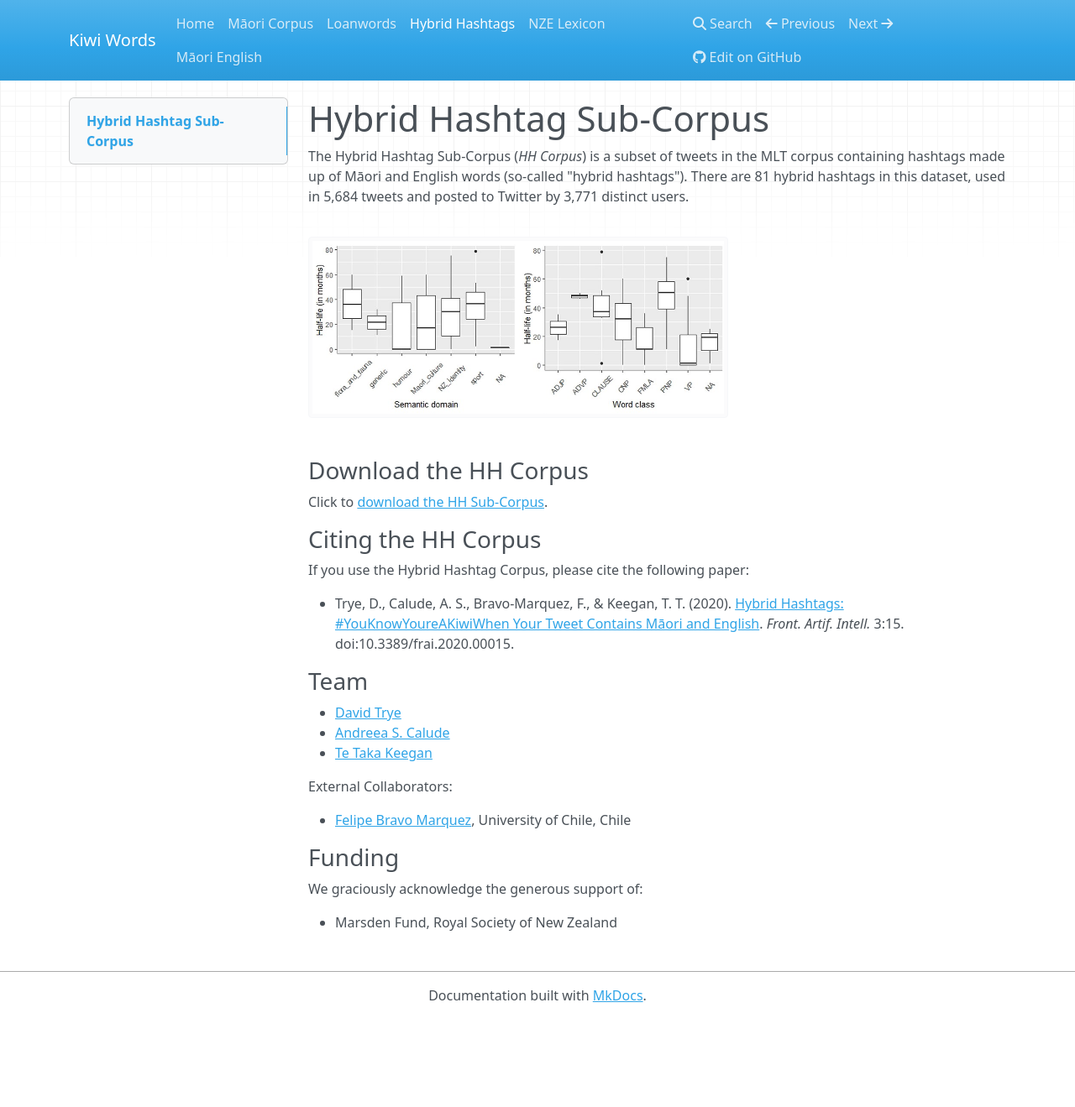
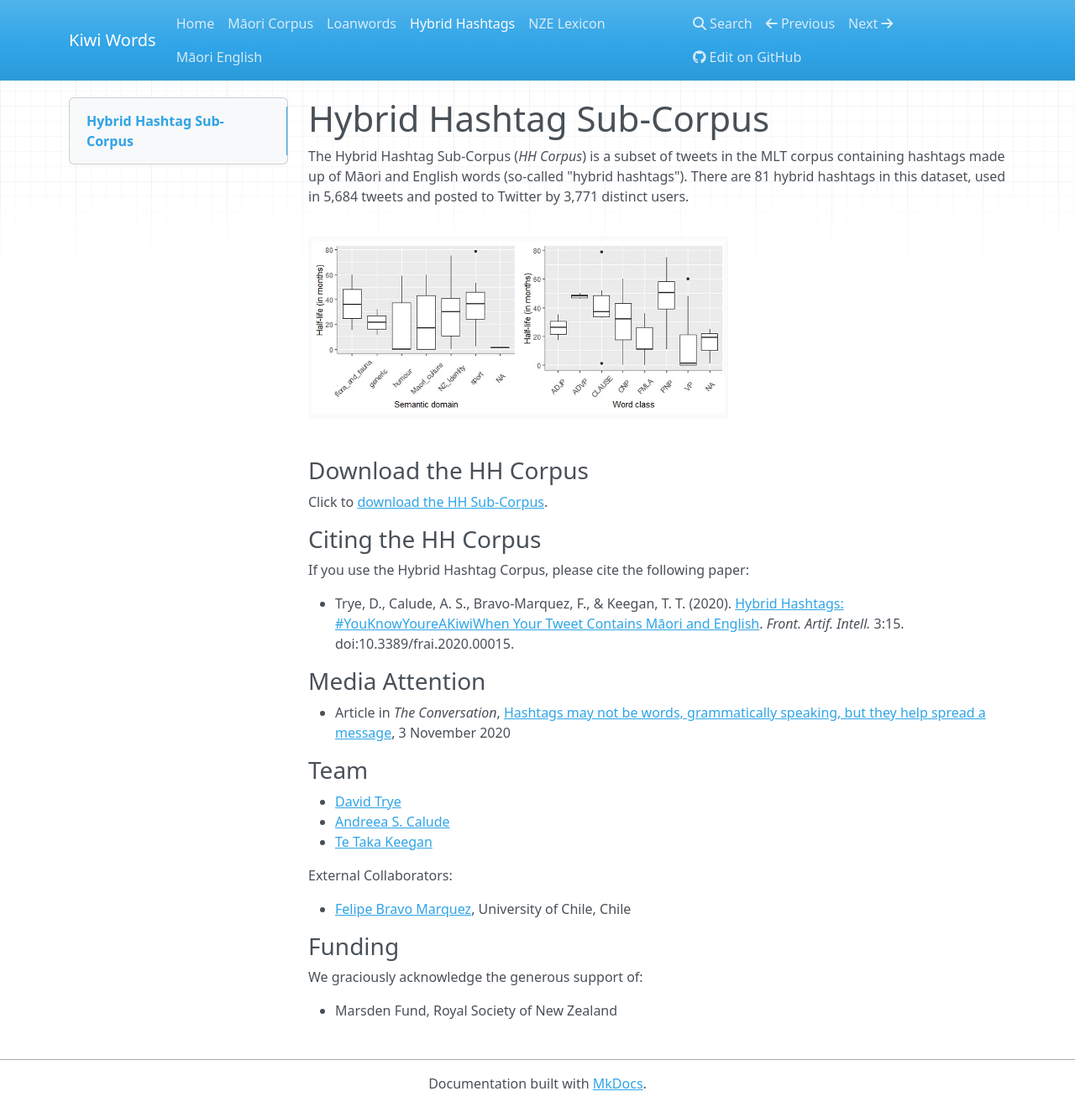
Before and after one commit to Waikato/kiwiwords, an MkDocs documentation site: the page built from docs/hh_corpus.md, in a window 1280 px wide and 1319 px high. Shown: the whole window at 84% size. Built offline with MkDocs 1.6.1, drawn with Linux system fonts in a browser that asks for light colours; nearby versions of some CDN libraries.

Commit message:
Update hh_corpus.md

```diff
--- a/docs/hh_corpus.md
+++ b/docs/hh_corpus.md
@@ -2,7 +2,7 @@
 # Hybrid Hashtag Sub-Corpus
 The Hybrid Hashtag Sub-Corpus (<i>HH Corpus</i>) is a subset of tweets in the MLT corpus containing hashtags made up of Māori and English words (so-called "hybrid hashtags"). There are 81 hybrid hashtags in this dataset, used in 5,684 tweets and posted to Twitter by 3,771 distinct users.
 
-<img src="../pics/hashtag_graphs.jpg" alt="Box-plots showing th esemantic domain and word class of hybrid hashtags in the MLT Corpus" width="500"/>
+<img src="../pics/hashtag_graphs.jpg" alt="Box-plots showing the semantic domain and word class of hybrid hashtags in the MLT Corpus" width="500"/>
 
 ### Download the HH Corpus
 Click to <a href="../pics/hh_corpus.xlsx">download the HH Sub-Corpus</a>.
@@ -11,6 +11,10 @@ Click to <a href="../pics/hh_corpus.xlsx">download the HH Sub-Corpus</a>.
 If you use the Hybrid Hashtag Corpus, please cite the following paper:
 
 - Trye, D., Calude, A. S., Bravo-Marquez, F., & Keegan, T. T. (2020). [Hybrid Hashtags: #YouKnowYoureAKiwiWhen Your Tweet Contains Māori and English](https://www.frontiersin.org/articles/10.3389/frai.2020.00015/full). <i>Front. Artif. Intell.</i> 3:15. doi:10.3389/frai.2020.00015.
+
+### Media Attention
+
+- Article in *The Conversation*, [Hashtags may not be words, grammatically speaking, but they help spread a message](https://theconversation.com/hashtags-may-not-be-words-grammatically-speaking-but-they-help-spread-a-message-133045), 3 November 2020
 
 ### Team
 
```
